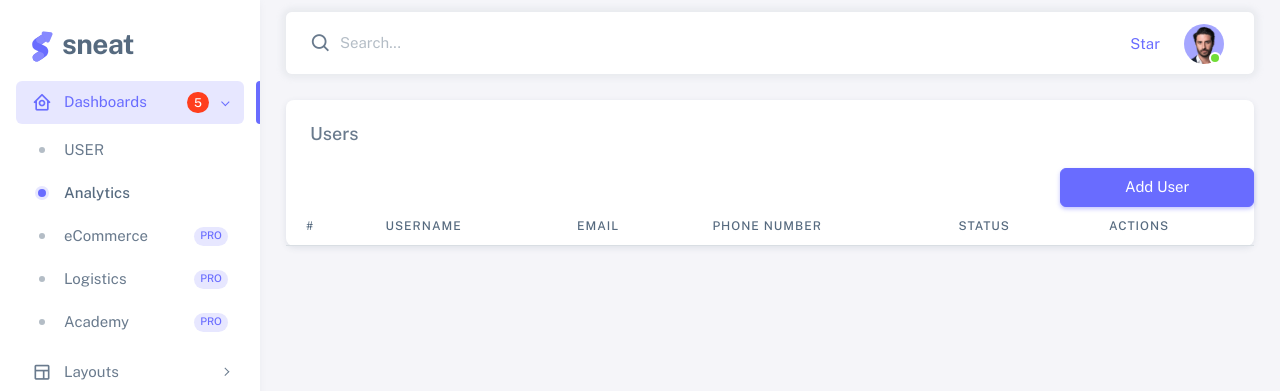
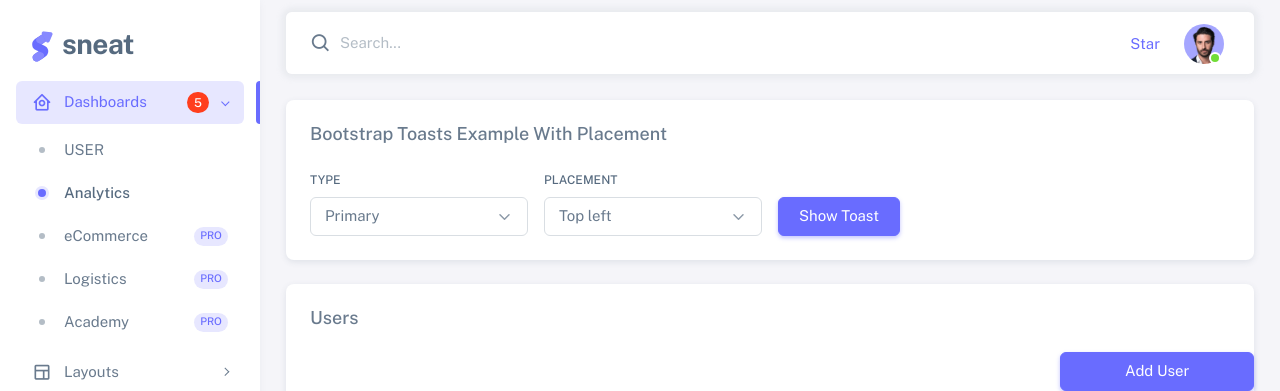
Before and after one commit to muhammedshabeen/Erp-django, a Django app: page /user-view in a window 1280 px wide. Shown: the top 391 px of the page. Run offline with Django 4.2, Linux system fonts and the light colour scheme; lists and menus that the app fills with data are empty; some libraries are stand-ins or nearby versions.

Commit message:
taost message added

```diff
--- a/erp_app/views.py
+++ b/erp_app/views.py
@@ -39,7 +39,6 @@ def add_user(request):
     context = {}
     if request.method == 'POST':
         form=UserForm(request.POST)
-        print("FOOOOOOO",form)
         if form.is_valid():
             form.save()
             messages.error(request,'User added succesfully')
--- a/templates/index1.html
+++ b/templates/index1.html
@@ -49,9 +49,26 @@
 
   <body>
     <!-- Layout wrapper -->
+
     <div class="layout-wrapper layout-content-navbar">
+      {% if messages %}
+      {% for message in messages %}
+        <div class="position-fixed top-0 end-0 p-3" style="z-index: 11">
+            <div class="toast fade show" role="alert" aria-live="assertive" aria-atomic="true" data-bs-delay="2000">
+                <div class="toast-header">
+                    <i class="bx bx-bell me-2"></i>
+                    <strong class="me-auto">Bootstrap</strong>
+                    <small>11 mins ago</small>
+                    <button type="button" class="btn-close" data-bs-dismiss="toast" aria-label="Close"></button>
+                </div>
+                <div class="toast-body">{{ message }}</div>
+            </div>
+        </div>
+      {% endfor %}
+    {% endif %}
       <div class="layout-container">
         <!-- Menu -->
+
 
         <aside id="layout-menu" class="layout-menu menu-vertical menu bg-menu-theme">
           <div class="app-brand demo">
@@ -704,6 +721,7 @@
 
           <!-- Content wrapper -->
           <div class="content-wrapper">
+
             {% block content %}
               <!-- Default content if not overridden -->
             {% endblock %}
@@ -777,6 +795,7 @@
 
     <!-- Page JS -->
     <script src="{% static 'assets/js/dashboards-analytics.js' %}"></script>
+    <script src="{% static 'assets/js/ui-toasts.js' %}"></script>
 
     <!-- Place this tag in your head or just before your close body tag. -->
     <script async defer src="https://buttons.github.io/buttons.js"></script>
--- a/templates/user/user.html
+++ b/templates/user/user.html
@@ -3,6 +3,43 @@
 {% block content %}
 <div class="content-wrapper">
     <div class="container-xxl flex-grow-1 container-p-y">
+        <div class="card mb-4">
+            <h5 class="card-header">Bootstrap Toasts Example With Placement</h5>
+            <div class="card-body">
+              <div class="row gx-3 gy-2 align-items-center">
+                <div class="col-md-3">
+                  <label class="form-label" for="selectTypeOpt">Type</label>
+                  <select id="selectTypeOpt" class="form-select color-dropdown">
+                    <option value="bg-primary" selected>Primary</option>
+                    <option value="bg-secondary">Secondary</option>
+                    <option value="bg-success">Success</option>
+                    <option value="bg-danger">Danger</option>
+                    <option value="bg-warning">Warning</option>
+                    <option value="bg-info">Info</option>
+                    <option value="bg-dark">Dark</option>
+                  </select>
+                </div>
+                <div class="col-md-3">
+                  <label class="form-label" for="selectPlacement">Placement</label>
+                  <select class="form-select placement-dropdown" id="selectPlacement">
+                    <option value="top-0 start-0">Top left</option>
+                    <option value="top-0 start-50 translate-middle-x">Top center</option>
+                    <option value="top-0 end-0">Top right</option>
+                    <option value="top-50 start-0 translate-middle-y">Middle left</option>
+                    <option value="top-50 start-50 translate-middle">Middle center</option>
+                    <option value="top-50 end-0 translate-middle-y">Middle right</option>
+                    <option value="bottom-0 start-0">Bottom left</option>
+                    <option value="bottom-0 start-50 translate-middle-x">Bottom center</option>
+                    <option value="bottom-0 end-0">Bottom right</option>
+                  </select>
+                </div>
+                <div class="col-md-3">
+                  <label class="form-label" for="showToastPlacement">&nbsp;</label>
+                  <button id="showToastPlacement" class="btn btn-primary d-block">Show Toast</button>
+                </div>
+              </div>
+            </div>
+          </div>
         <div class="card">
             <h5 class="card-header">Users</h5>
             <a href="{% url 'add_user' %}" class="btn btn-primary w-20 ms-auto">Add User</a>
```
